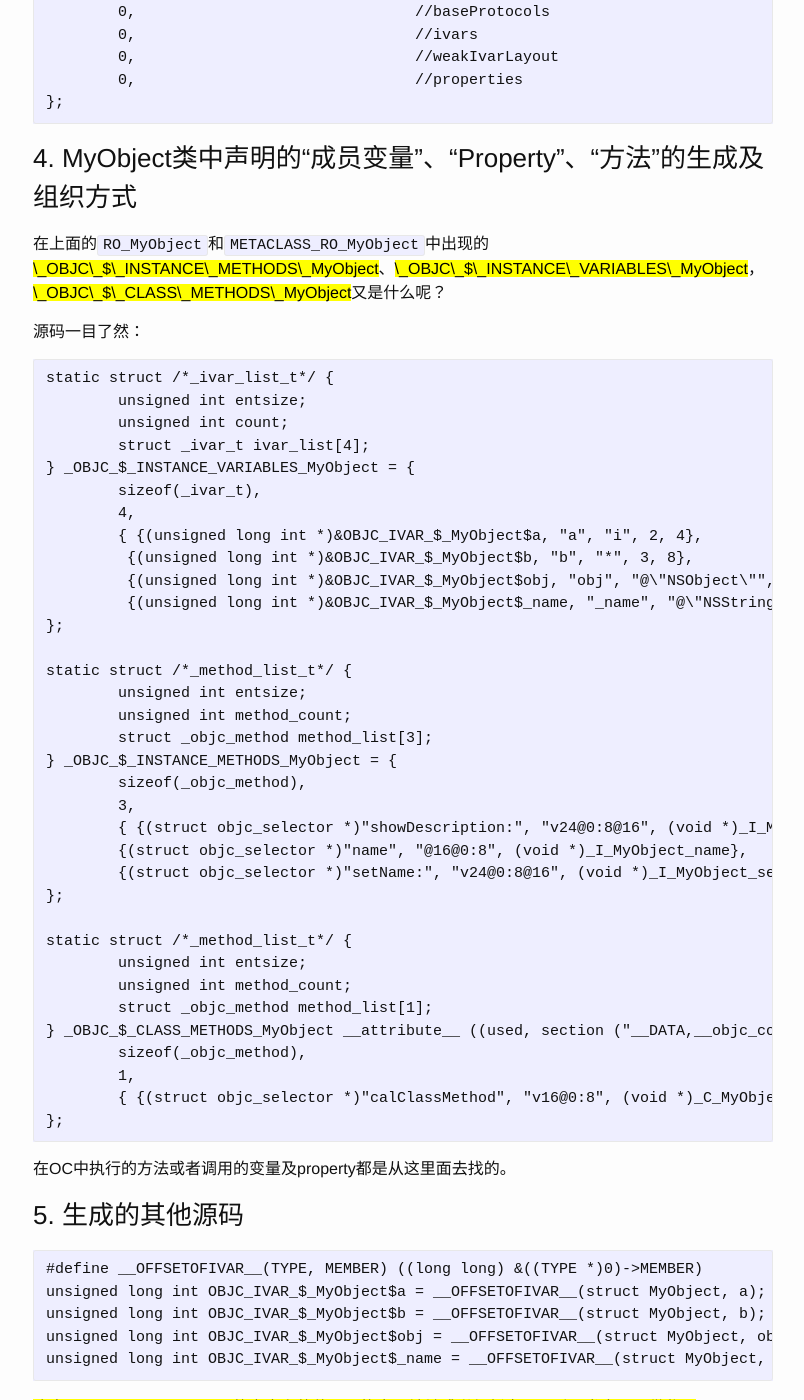
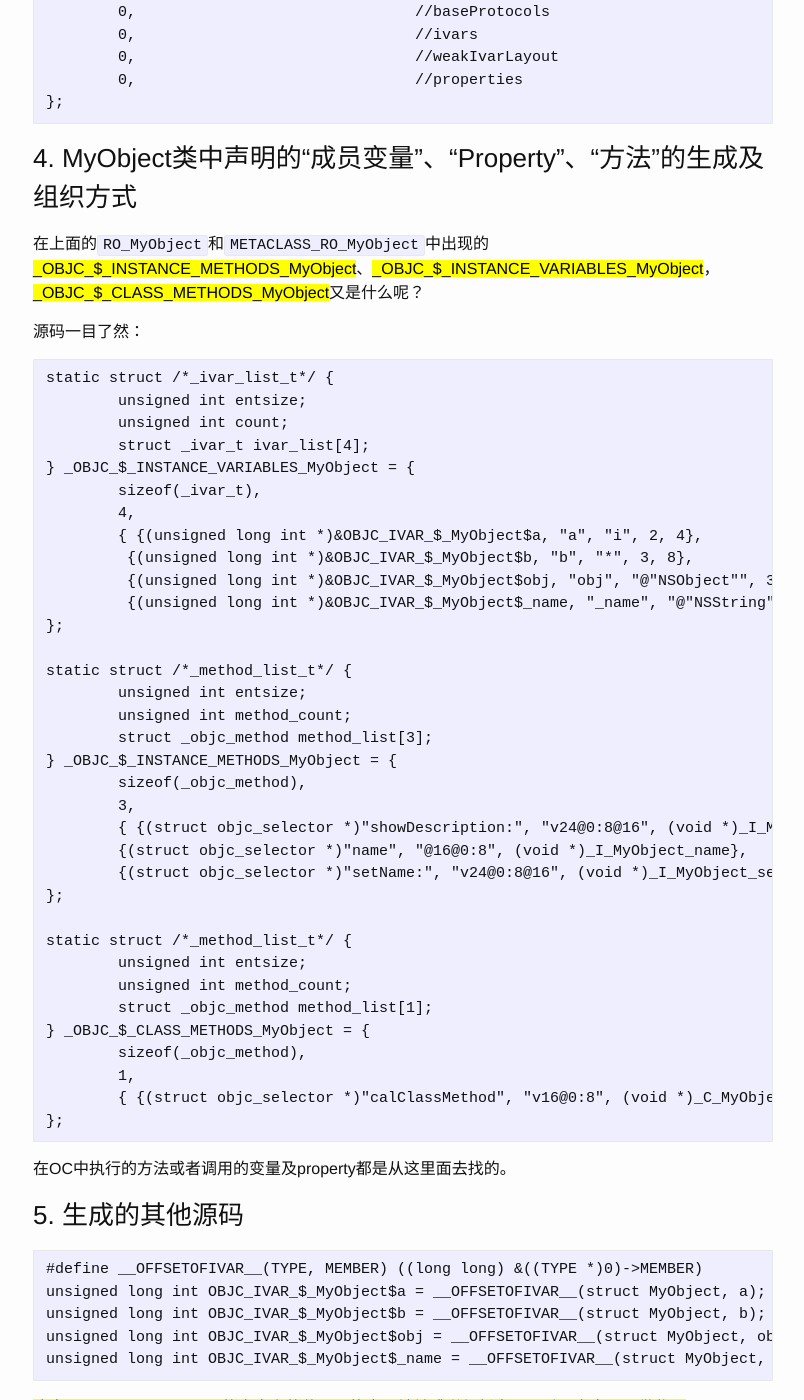
Before and after one commit to war3tiger/war3tiger.github.io, a Jekyll site: the page built from _posts/2017-06-01-RunTime-01.markdown, in a window 1280 px wide and 1400 px high, scrolled down 4452 px. Shown: the whole window, without its empty margins (237-1041 px from the left). Built offline with Jekyll 4.4.1, drawn with Linux system fonts in a browser that asks for light colours; some of the changed text lies outside the part shown.

Commit message:
runtime 01格式修改1

````diff
--- a/_posts/2017-06-01-RunTime-01.markdown
+++ b/_posts/2017-06-01-RunTime-01.markdown
@@ -47,7 +47,7 @@ categories: jekyll update
 
 现在就来看下这个cpp文件里面的内容是什么。
 
-### 1. MyObject的类定义生成一个类似的结构体：
+###   1. MyObject的类定义生成一个类似的结构体：
 
 ```
 struct MyObject_IMPL {
@@ -204,7 +204,7 @@ static struct _class_ro_t METACLASS_RO_MyObject = {
 ```
 
 ### 4. MyObject类中声明的“成员变量”、“Property”、“方法”的生成及组织方式
-在上面的`RO_MyObject`和`METACLASS_RO_MyObject`中出现的<mark>\_OBJC\_$\_INSTANCE\_METHODS\_MyObject</mark>、<mark>\_OBJC\_$\_INSTANCE\_VARIABLES\_MyObject</mark>，<mark>\_OBJC\_$\_CLASS\_METHODS\_MyObject</mark>又是什么呢？
+在上面的`RO_MyObject`和`METACLASS_RO_MyObject`中出现的<mark>_OBJC_$_INSTANCE_METHODS_MyObject</mark>、<mark>_OBJC_$_INSTANCE_VARIABLES_MyObject</mark>，<mark>_OBJC_$_CLASS_METHODS_MyObject</mark>又是什么呢？
 
 源码一目了然：
 
@@ -218,8 +218,8 @@ static struct /*_ivar_list_t*/ {
 	4,
 	{ {(unsigned long int *)&OBJC_IVAR_$_MyObject$a, "a", "i", 2, 4},
 	 {(unsigned long int *)&OBJC_IVAR_$_MyObject$b, "b", "*", 3, 8},
-	 {(unsigned long int *)&OBJC_IVAR_$_MyObject$obj, "obj", "@\"NSObject\"", 3, 8},
-	 {(unsigned long int *)&OBJC_IVAR_$_MyObject$_name, "_name", "@\"NSString\"", 3, 8} }
+	 {(unsigned long int *)&OBJC_IVAR_$_MyObject$obj, "obj", "@"NSObject"", 3, 8},
+	 {(unsigned long int *)&OBJC_IVAR_$_MyObject$_name, "_name", "@"NSString"", 3, 8} }
 };
 
 static struct /*_method_list_t*/ {
@@ -238,7 +238,7 @@ static struct /*_method_list_t*/ {
 	unsigned int entsize;
 	unsigned int method_count;
 	struct _objc_method method_list[1];
-} _OBJC_$_CLASS_METHODS_MyObject __attribute__ ((used, section ("__DATA,__objc_const"))) = {
+} _OBJC_$_CLASS_METHODS_MyObject = {
 	sizeof(_objc_method),
 	1,
 	{ {(struct objc_selector *)"calClassMethod", "v16@0:8", (void *)_C_MyObject_calClassMethod} }
````
Also changed, not shown: other parts of _posts/2017-06-01-RunTime-01.markdown (+4 -4 lines).
